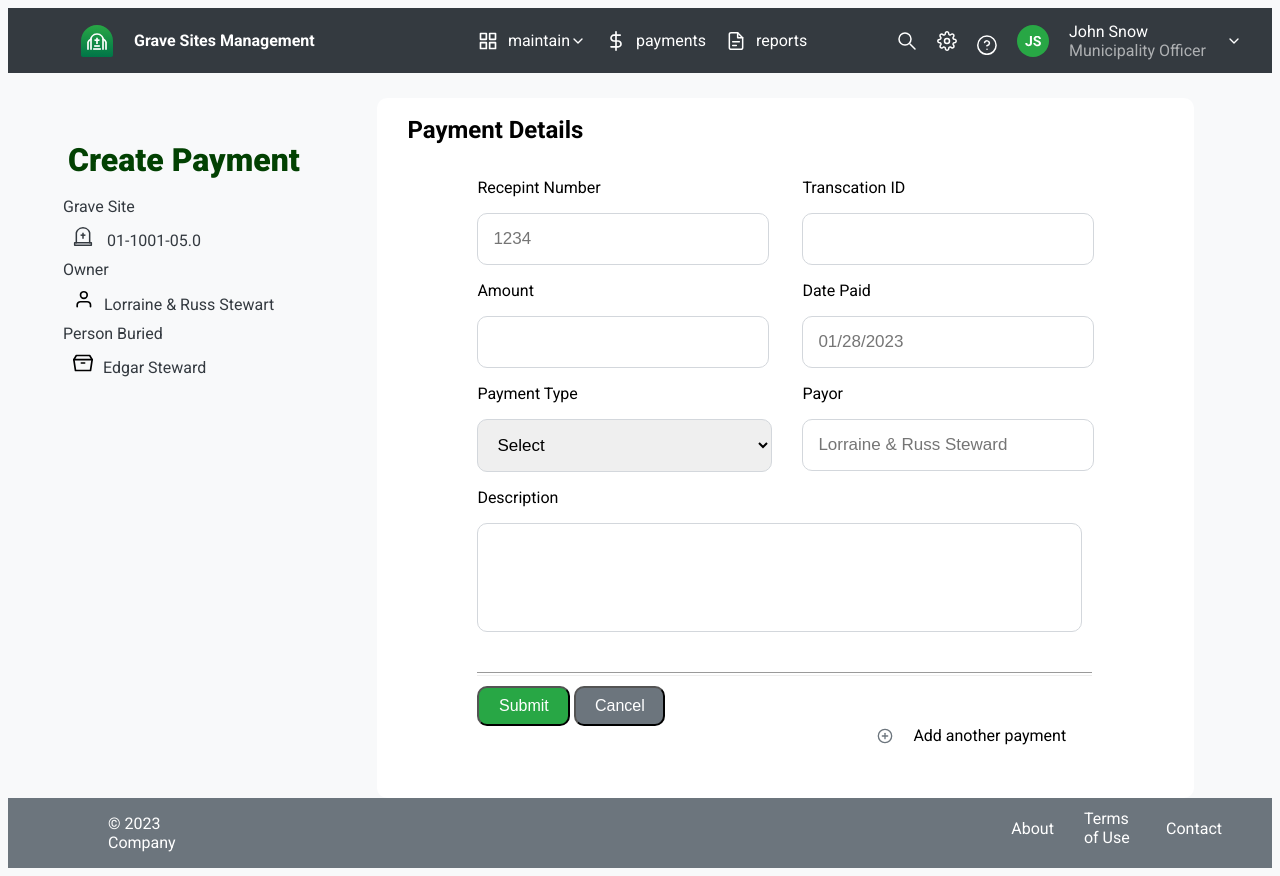
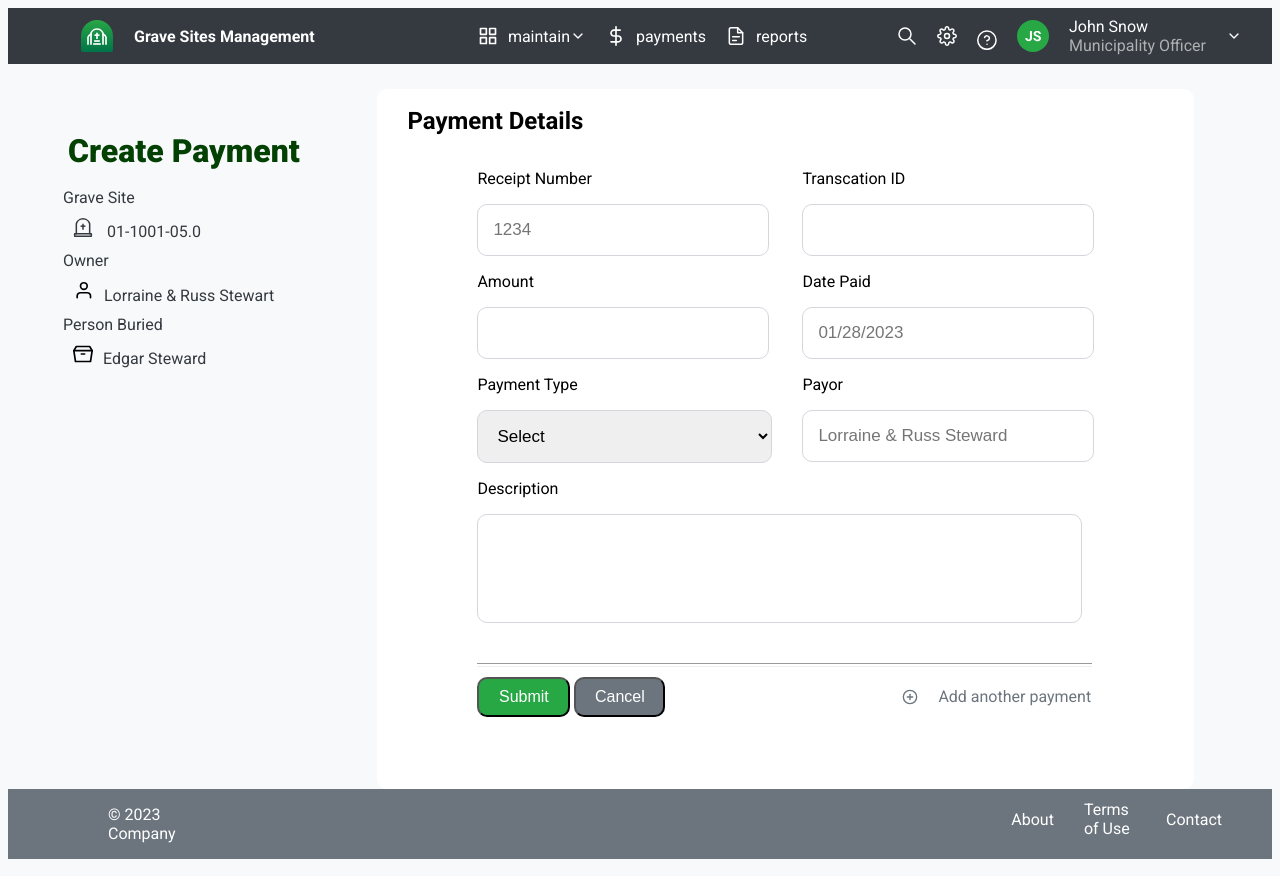
Before and after one commit to ananthikaanu/assignment, a plain HTML site: page index.html in a window 1280 px wide. Drawn offline with Linux system fonts and the light colour scheme.

Commit message:
style changed

```diff
--- a/index.html
+++ b/index.html
@@ -61,7 +61,7 @@
             <h1>Payment Details</h1>
             <div class="sixth">
                 <div >
-                    <p>Recepint  Number</p>
+                    <p>Receipt  Number</p>
                 <input placeholder="1234">
                     <p>Amount</p>
                 <input>
@@ -87,7 +87,7 @@
             <div>
           <button id="next1">Submit</button>
           <button id="next2">Cancel</button>
-          <div id="plus"><img id="pluss" src="assets/add.svg" alt="plus icon">        Add another payment
+          <div id="plus"><img id="pluss" src="assets/add.svg" alt="plus icon">    Add another payment
         </div>
         </div>
          </div>
--- a/styles.css
+++ b/styles.css
@@ -274,12 +274,31 @@ hr{
     padding-top: 0px;
  }
  #plus {
-    margin-left: 500px;
+    margin-left: 525px;
     gap: 10px;
     display: flex;
     align-items: center;
+    margin-top: -30px;
+    color: #6C757D;
  }
 
  #pluss{
     margin-right: 10px;
  }
+ @media
+ only screen and (max-width:760px),
+ (min-device-width:450px)and
+ (max-device-width:1024px){
+
+    .header{
+        display: flex;
+        flex-direction: row;
+        width: 100%;
+        height: auto;
+        background-color:#343A40;
+        color: white;
+        align-items: center;
+        flex-wrap: wrap;
+    }
+
+ }
```
